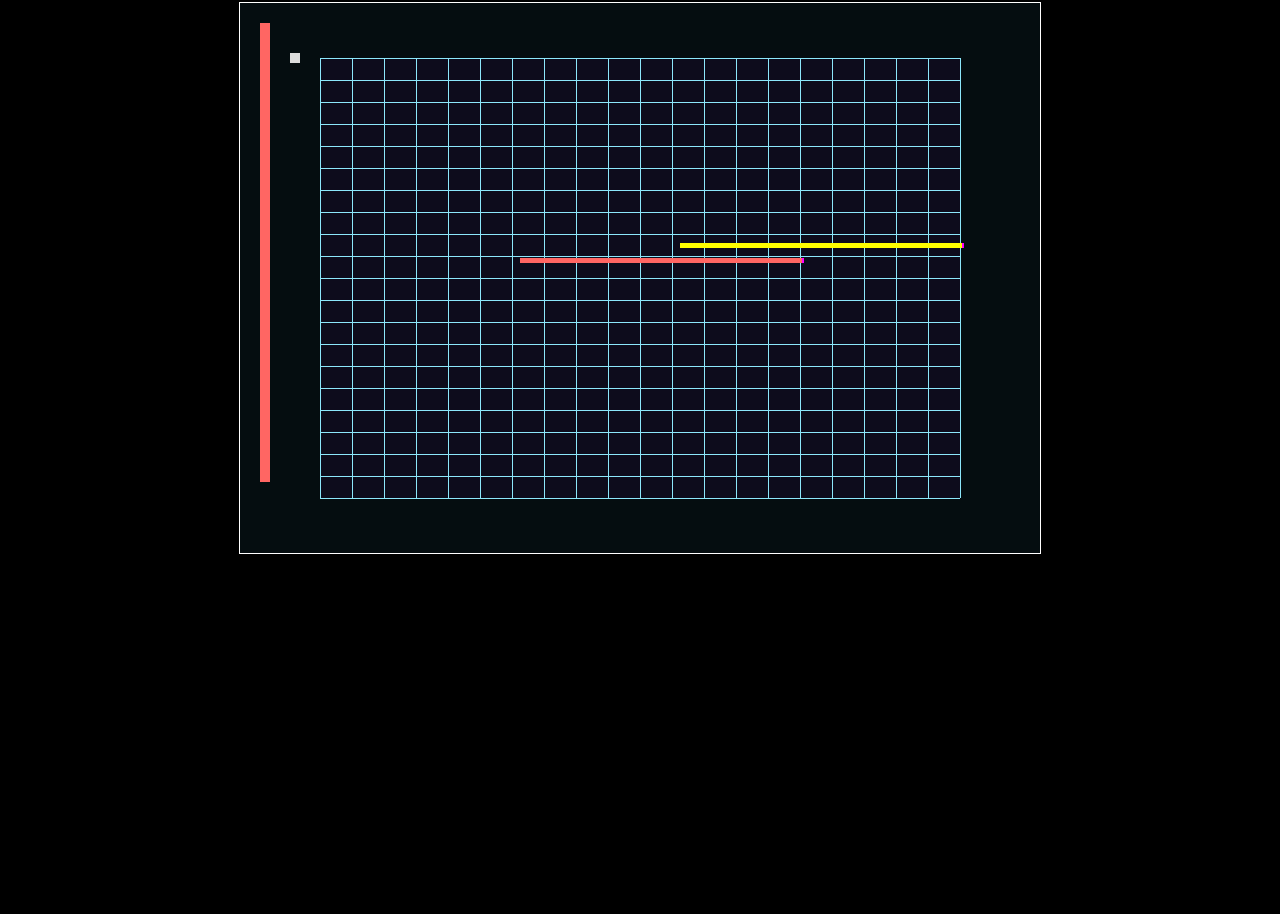
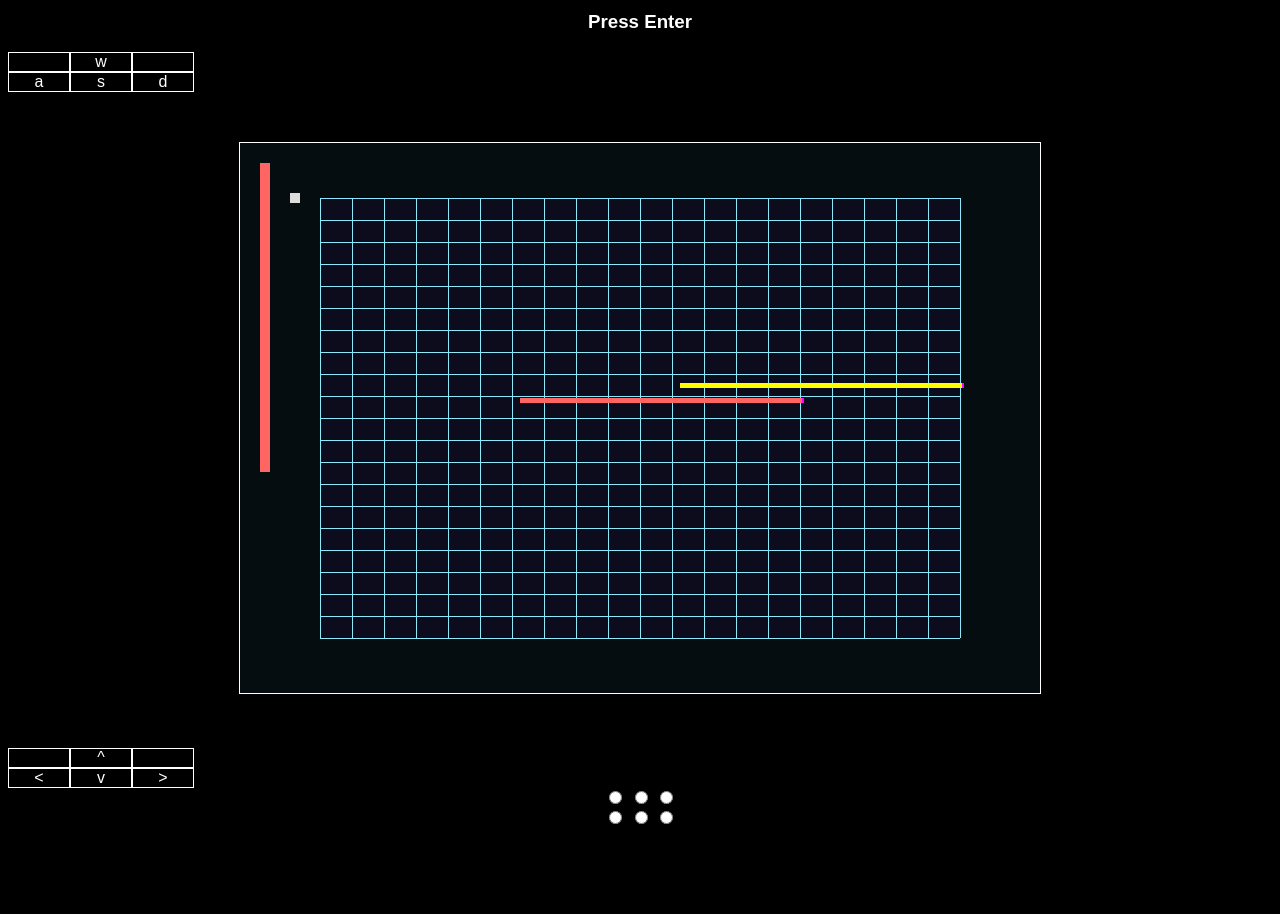
Before and after one commit to Ggoering/Tron, a website built with webpack: page index.html in a window 1280 px wide. Shown: the part 56-970 px from the top of the page. Before the commit the page ends 800 px from the top, so only its background shows below. Built offline with nearby package versions, Linux system fonts and the light colour scheme.

Commit message:
add html elmenets for menu

```diff
--- a/index.html
+++ b/index.html
@@ -5,9 +5,63 @@
     <meta charset="utf-8">
     <title>Game Time</title>
 </head>
+<body>
+  <section>
+    <h1 class="header">Tron</h1>
+    <section class="start-overlay">
+      <h1 class="start">Press Enter</h1>
+    </section>
 
-<body>
+    <section class="keyboard">
+        <div class="key emtpy-box"></div>
+        <div class="key">w</div>
+        <div class="key emtpy-box"></div>
+        <div class="key">a</div>
+        <div class="key">s</div>
+        <div class="key">d</div>
+    </section>
+
     <canvas id="game" width="800px" height="550px"></canvas>
+
+    <section class="keyboard">
+        <div class="key emtpy-box"></div>
+        <div class="key">^</div>
+        <div class="key emtpy-box"></div>
+        <div class="key">&lt;</div>
+        <div class="key">v</div>
+        <div class="key">&gt;</div>
+    </section>
+
+    <form class="level">
+
+      <input type="radio" name="level" value="">
+      <input type="radio" name="level" value="">
+      <input type="radio" name="level" value="">
+    </form>
+
+    <form class="speed">
+      <input type="radio" name="speed" value="">
+      <input type="radio" name="speed" value="">
+      <input type="radio" name="speed" value="">
+    </form>
+
+    <form class="color-p1">
+      <selection class="color" name="">
+        <option value="Red">Red</option>
+        <option value="Blue">Blue</option>
+        <option value="Yellow">Yellow</option>
+      </selection>
+    </form>
+
+    <form class="color-p2">
+      <selection class="color" name="">
+        <option value="Red">Red</option>
+        <option value="Blue">Blue</option>
+        <option value="Yellow">Yellow</option>
+      </selection>
+    </form>
+
+  </section>
     <script src="main.bundle.js"></script>
 </body>
 
--- a/lib/style.css
+++ b/lib/style.css
@@ -1,9 +1,47 @@
+@font-face {
+    font-family: Tron;
+    /*src: url('./lib/fonts/TRON.ttf');*/
+}
+
+@keyframes fadeIn {
+    0%   {opacity: 1}
+    50%  {opacity: 0}
+    100% {opacity: 1}
+}
+
 body {
   text-align: center;
   background-color: black;
+  font-family: "Avenir Next", sans-serif;
 }
 
 canvas {
   margin: 50px auto;
   background-color: #050D10;
 }
+
+.start-overlay {
+  color: #FFF;
+  animation: fadeIn 1s infinite;
+}
+
+.header {
+  color: #FFF;
+  font-family: Tron;
+}
+
+.keyboard {
+  display: flex;
+  flex-wrap: wrap;
+  width: 200px;
+}
+
+.upper-row {
+  display: flex;
+}
+
+.key {
+  width: 30%;
+  color: #FFF;
+  border: 1px solid
+}
```
